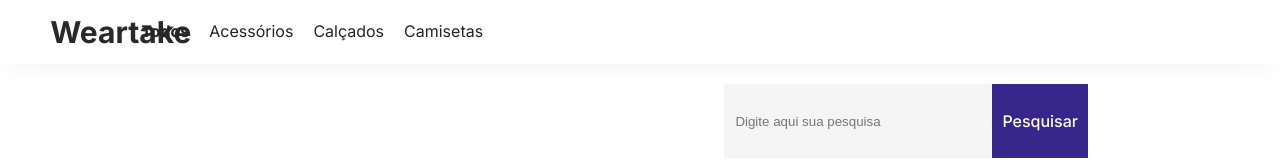
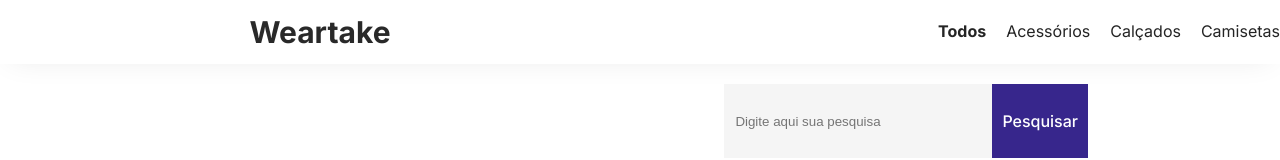
Before and after one commit to Kenzie-Academy-Brasil-Developers/m1-entrega-capstone-ecommerce-sergio1pj, a plain HTML site: page index.html in a window 1280 px wide. Shown: the top 160 px of the page. Drawn offline with Linux system fonts and the light colour scheme.

Commit message:
removendo div

```diff
--- a/index.html
+++ b/index.html
@@ -10,7 +10,6 @@
 <body>
     <header class="menu">
         <div class="container">
-          <div class="menu-flex">
             <div class="menu-column">
                 <h1 class="logo">Weartake</h1>
             </div>
```
